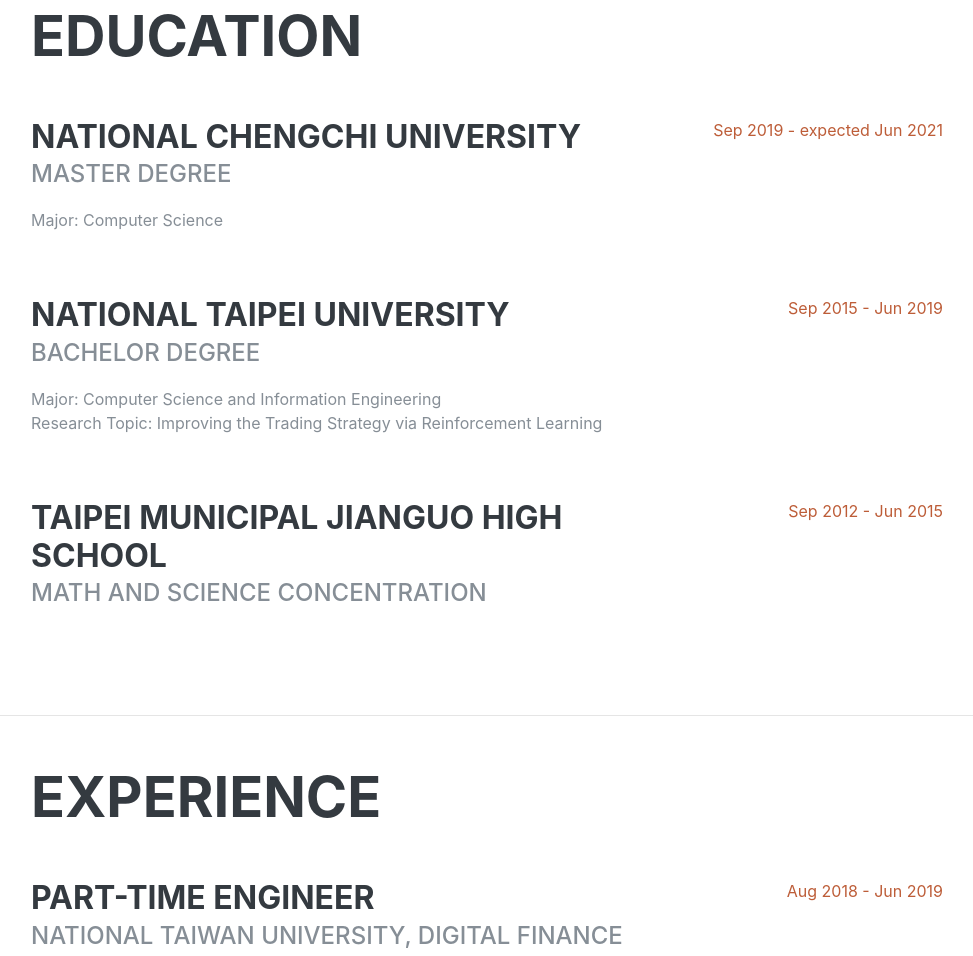
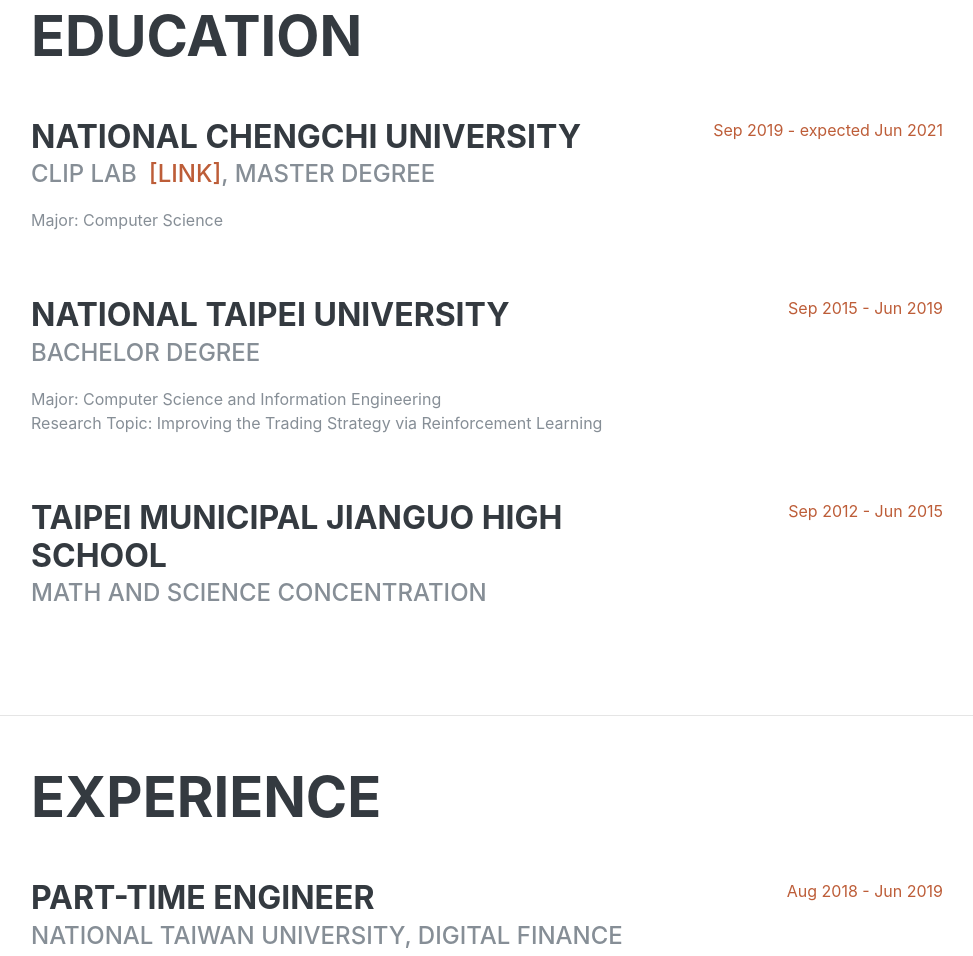
Before and after one commit to RainBoltz/ccwang, a plain HTML site: page index.html in a window 1280 px wide. Shown: the part 886-1842 px from the top of the page, without its empty margins (289-1262 px from the left). Drawn offline with Linux system fonts and the light colour scheme; a web font is replaced by a local one.

Commit message:
Add CLIP Lab link

```diff
--- a/index.html
+++ b/index.html
@@ -122,7 +122,7 @@
         <div class="resume-item d-flex flex-column flex-md-row justify-content-between mb-5">
           <div class="resume-content">
             <h3 class="mb-0">National Chengchi University</h3>
-            <div class="subheading mb-3">Master degree</div>
+            <div class="subheading mb-3">CLIP Lab&ensp;<a href="https://clip.csie.org/" target="_blank">[link]</a>, Master degree</div>
             <div>Major: Computer Science</div>
             <p></p>
           </div>
```
